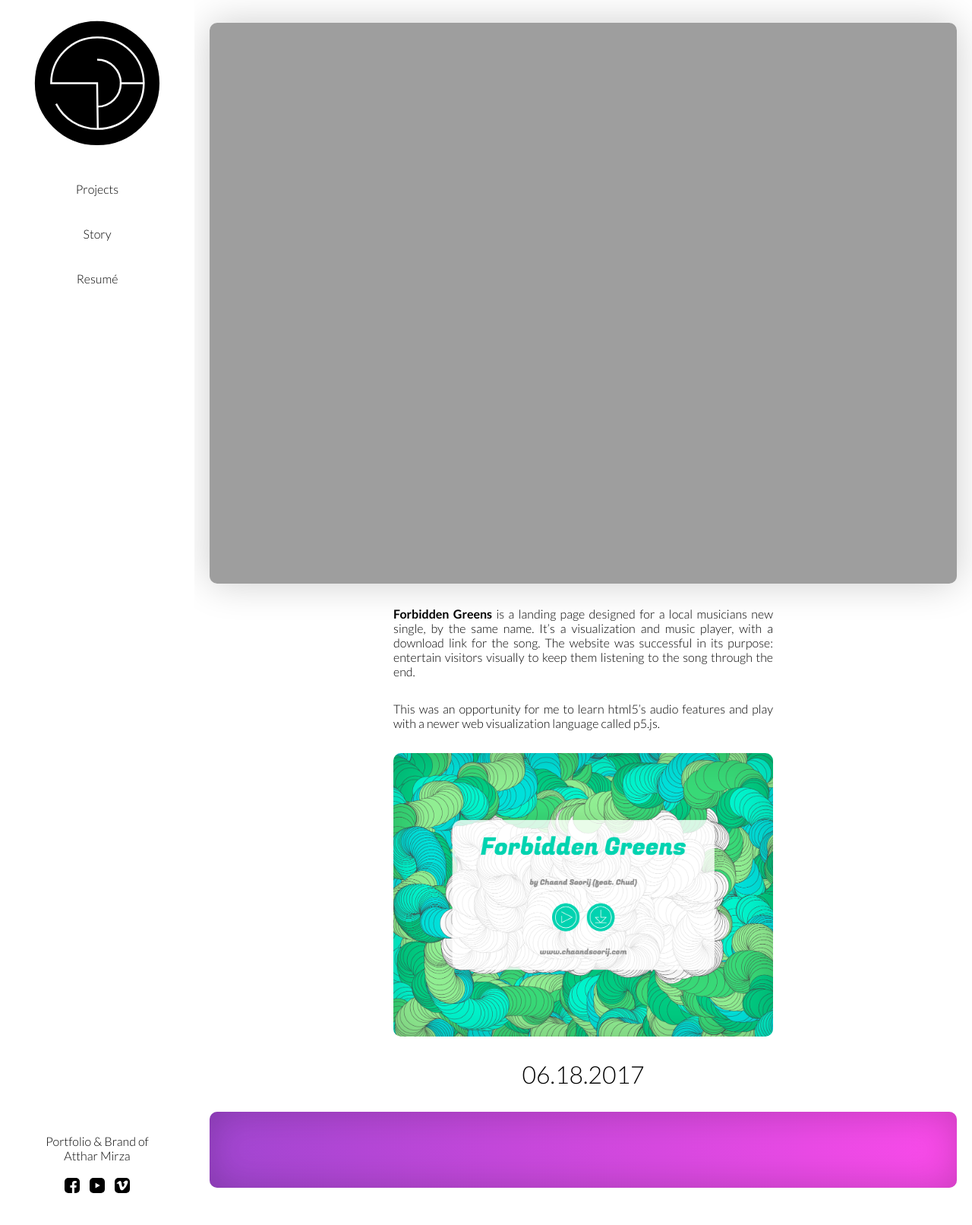
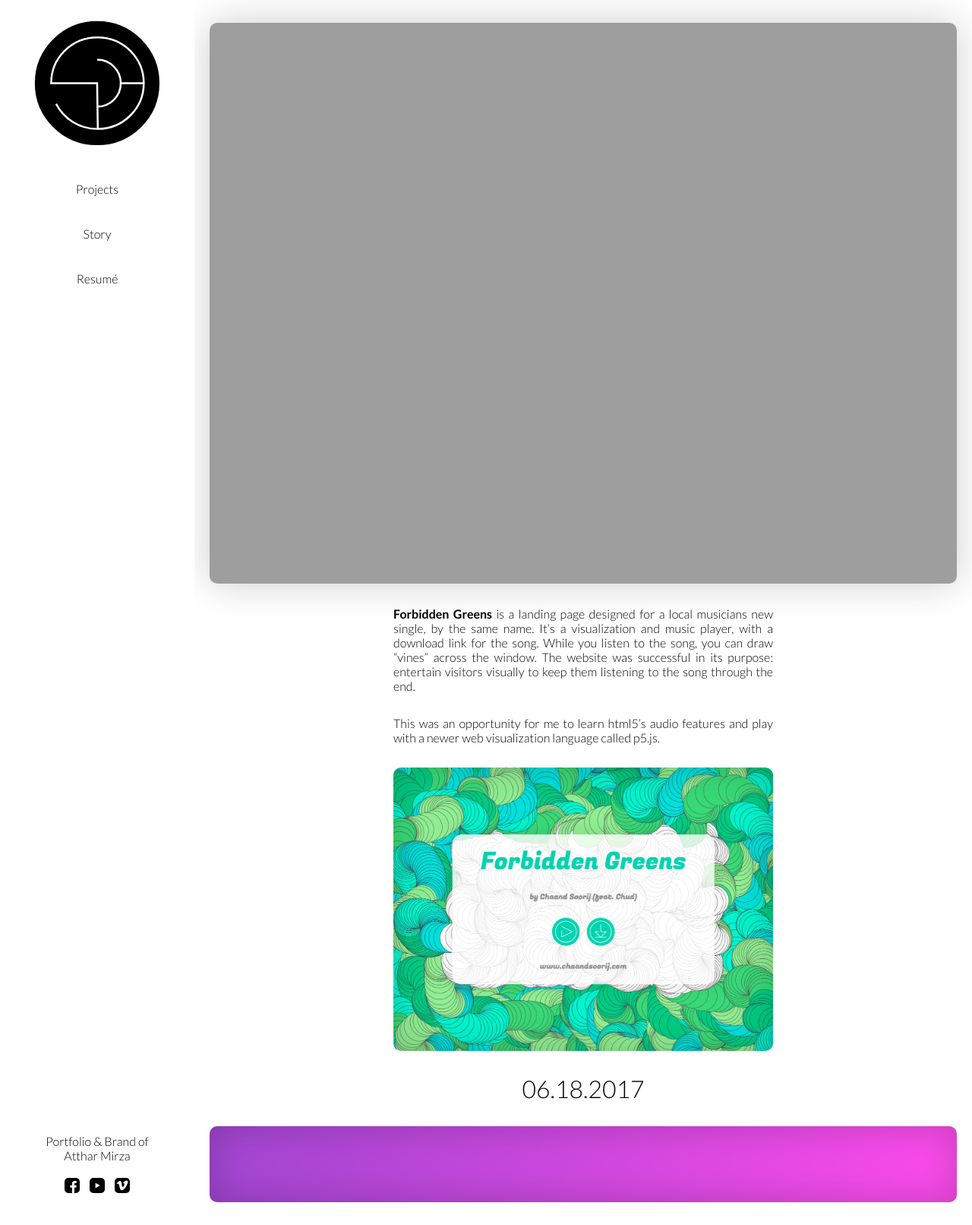
Before and after one commit to attharmirza/SittingHunWebsite, a Jekyll site: the page built from _projects/forbidden-greens.markdown, in a window 1280 px wide. Shown: the whole page at 76% size. Built offline with Jekyll 4.4.1, drawn with Linux system fonts in a browser that asks for light colours; some web fonts are replaced.

Commit message:
Updated Forbidden Greens

```diff
--- a/_projects/forbidden-greens.markdown
+++ b/_projects/forbidden-greens.markdown
@@ -15,6 +15,6 @@
   style: Left
 ---
 
-[**Forbidden Greens**](https://forbidden-greens.netlify.com/) is a landing page designed for a local musicians new single, by the same name. It's a visualization and music player, with a download link for the song. The website was successful in its purpose: entertain visitors visually to keep them listening to the song through the end.
+[**Forbidden Greens**](https://forbidden-greens.netlify.com/) is a landing page designed for a local musicians new single, by the same name. It's a visualization and music player, with a download link for the song. While you listen to the song, you can draw "vines" across the window. The website was successful in its purpose: entertain visitors visually to keep them listening to the song through the end.
 
 This was an opportunity for me to learn html5's audio features and play with a newer web visualization language called p5.js.
```
